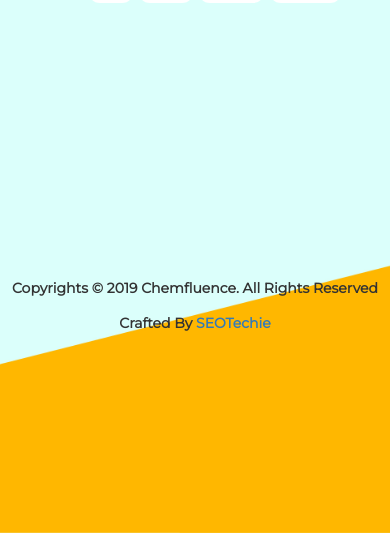
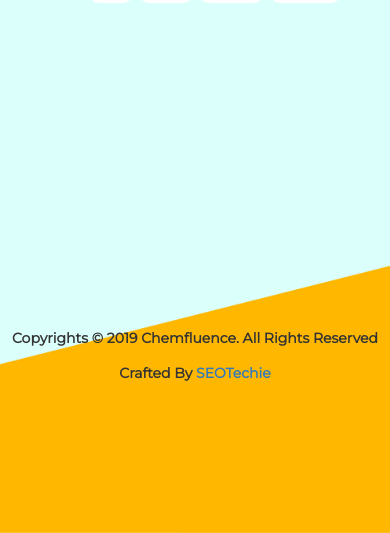
Before and after one commit to saicharan96/chem, a PHP site: page / in a window 390 px wide. Shown: the part 480-1013 px from the top of the page. Run offline with PHP 8.4, Linux system fonts and the light colour scheme.

Commit message:
Update style.css
ss

```diff
--- a/assets/css/style.css
+++ b/assets/css/style.css
@@ -267,7 +267,7 @@ background-color:#DBFFFB !important;
     }
 .footer
 {
-   margin-top:100px;
+   margin-top:150px;
 }
 .footer p
 {
```
